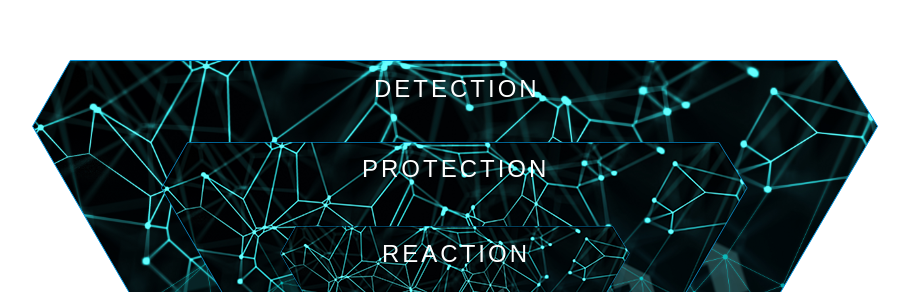
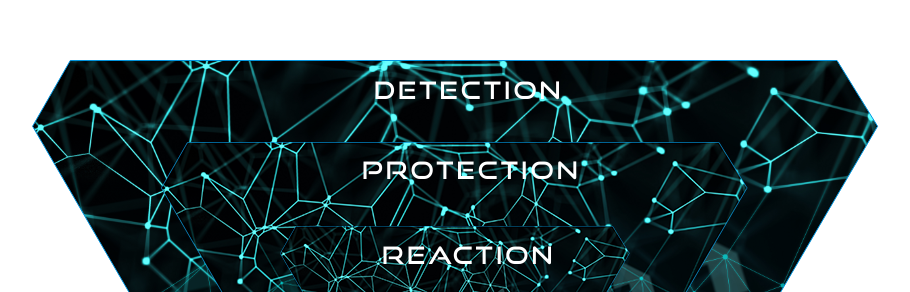
Before and after one commit to hamidraza1/Shield, a plain HTML site: page index.html in a window 1280 px wide. Shown: the top 292 px of the page, without its empty margins (318-1228 px from the left). Drawn offline with Linux system fonts and the light colour scheme; a web font is replaced by a local one.

Commit message:
font changed

```diff
--- a/style.css
+++ b/style.css
@@ -1,6 +1,12 @@
 @font-face {
   font-family: "forza";
   src: url("./Forza-Book.ttf");
+  font-style: normal;
+  font-weight: 400;
+}
+@font-face {
+  font-family: "GoodTimes";
+  src: url("./goodtimesrg.ttf");
   font-style: normal;
   font-weight: 400;
 }
@@ -65,7 +71,8 @@
   font-weight: 400;
   color: white;
   letter-spacing: 3px;
-  font-family: "Good Times", arial;
+  font-family: "GoodTimes";
+
   transition: transform 500ms;
   pointer-events: none;
 }
@@ -90,7 +97,7 @@
   font-size: 20px;
   font-weight: 400;
   letter-spacing: 3px;
-  font-family: "Good Times", arial;
+  font-family: "GoodTimes";
   /* margin-bottom: -10px; */
 }
 #Onebutton1,
@@ -137,7 +144,7 @@
   font-weight: 400;
   color: white;
   letter-spacing: 3px;
-  font-family: "Good Times", arial;
+  font-family: "GoodTimes";
   transition: transform 500ms;
   pointer-events: none;
 }
@@ -159,7 +166,7 @@
   font-size: 20px;
   font-weight: 400;
   letter-spacing: 3px;
-  font-family: "Good Times", arial;
+  font-family: "GoodTimes";
 }
 #Twobutton1,
 #Twobutton2,
@@ -207,7 +214,7 @@
   font-weight: 400;
   color: white;
   letter-spacing: 3px;
-  font-family: "Good Times", arial;
+  font-family: "GoodTimes";
   transition: transform 500ms;
   pointer-events: none;
 }
@@ -229,7 +236,7 @@
   font-size: 20px;
   font-weight: 400;
   letter-spacing: 1px;
-  font-family: "Good Times", arial;
+  font-family: "GoodTimes";
 }
 #Threebutton1,
 #Threebutton2 {
```
Also changed, not shown: index.html (+1 -0 lines), goodtimesrg.ttf (added).
